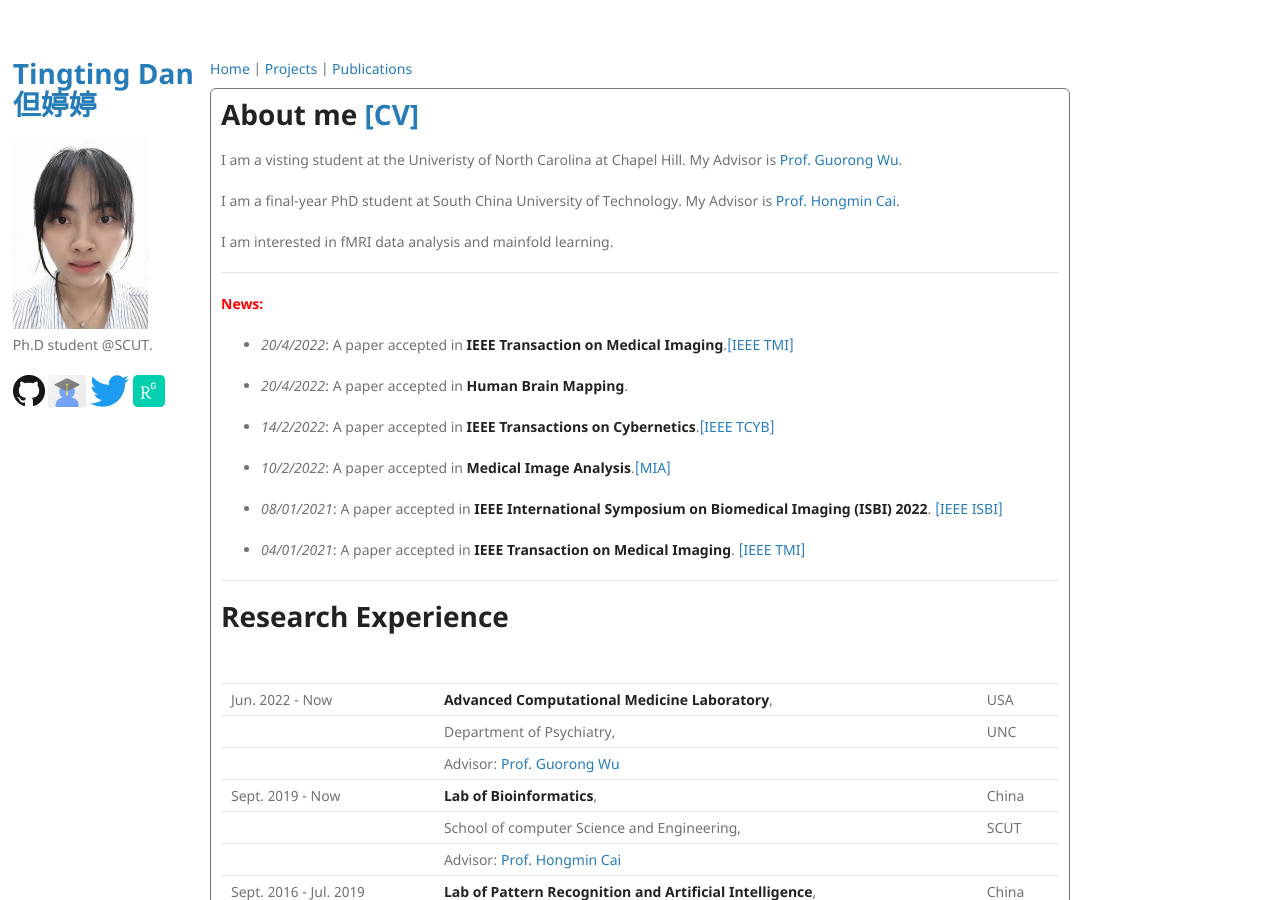
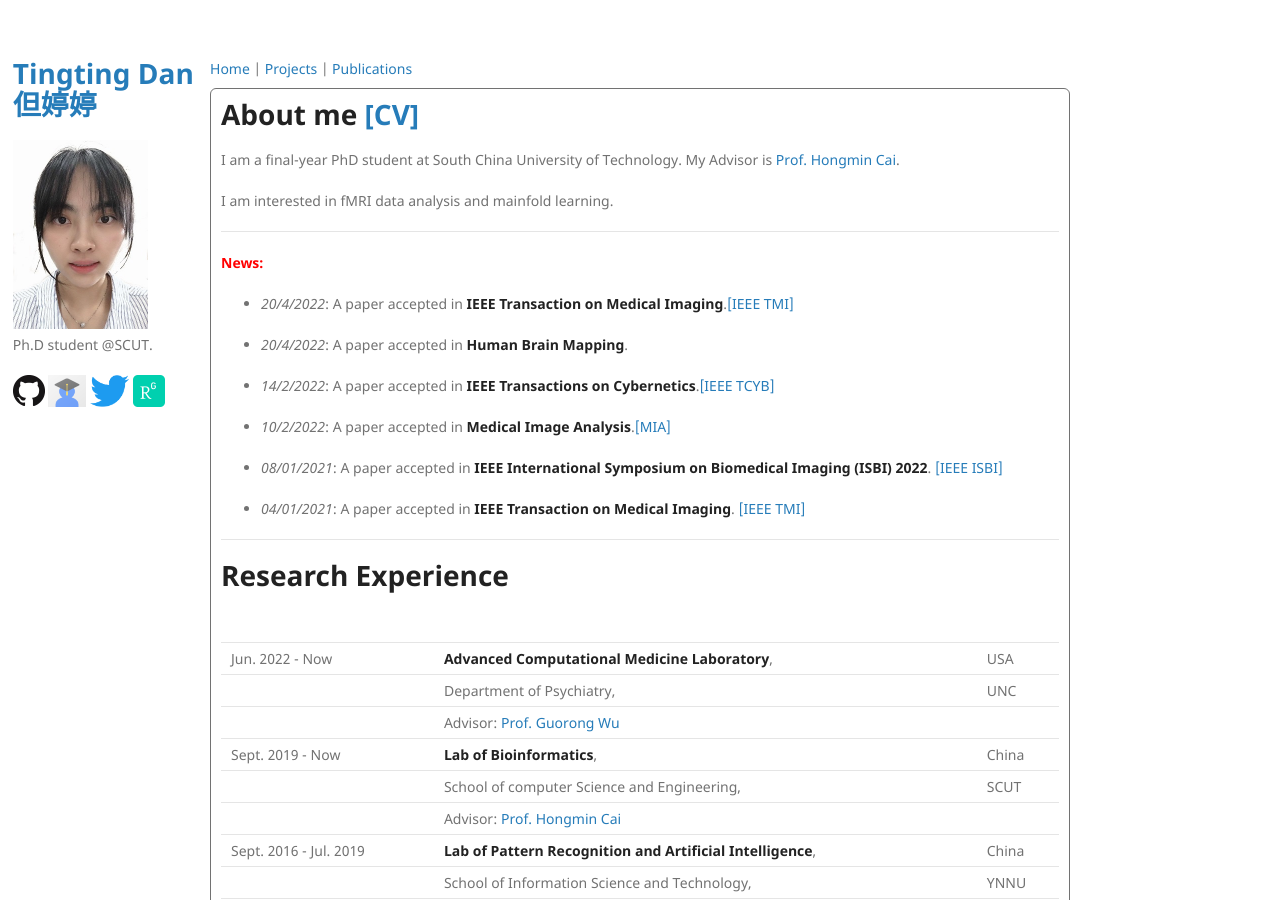
Before and after one commit to Dandy5721/dandy.github.io, a Jekyll site: the page built from index.md, in a window 1280 px wide and 900 px high. Built offline with Jekyll 4.4.1, drawn with Linux system fonts in a browser that asks for light colours; our own code applies the rules of GitHub Pages for plain Markdown files.

Commit message:
Update index.md

```diff
--- a/index.md
+++ b/index.md
@@ -4,7 +4,6 @@ layout: default
 
 # About me [[CV]](https://www.dropbox.com/home?preview=Curriculum+Vitae.pdf)
 
-I am a visting student at the Univeristy of North Carolina at Chapel Hill. My Advisor is [Prof. Guorong Wu](https://www.acmlab.org/about-me).
 
 I am a final-year PhD student at South China University of Technology. My Advisor is [Prof. Hongmin Cai](http://www2.scut.edu.cn/bioinformatics/td/list.htm).
 
```
